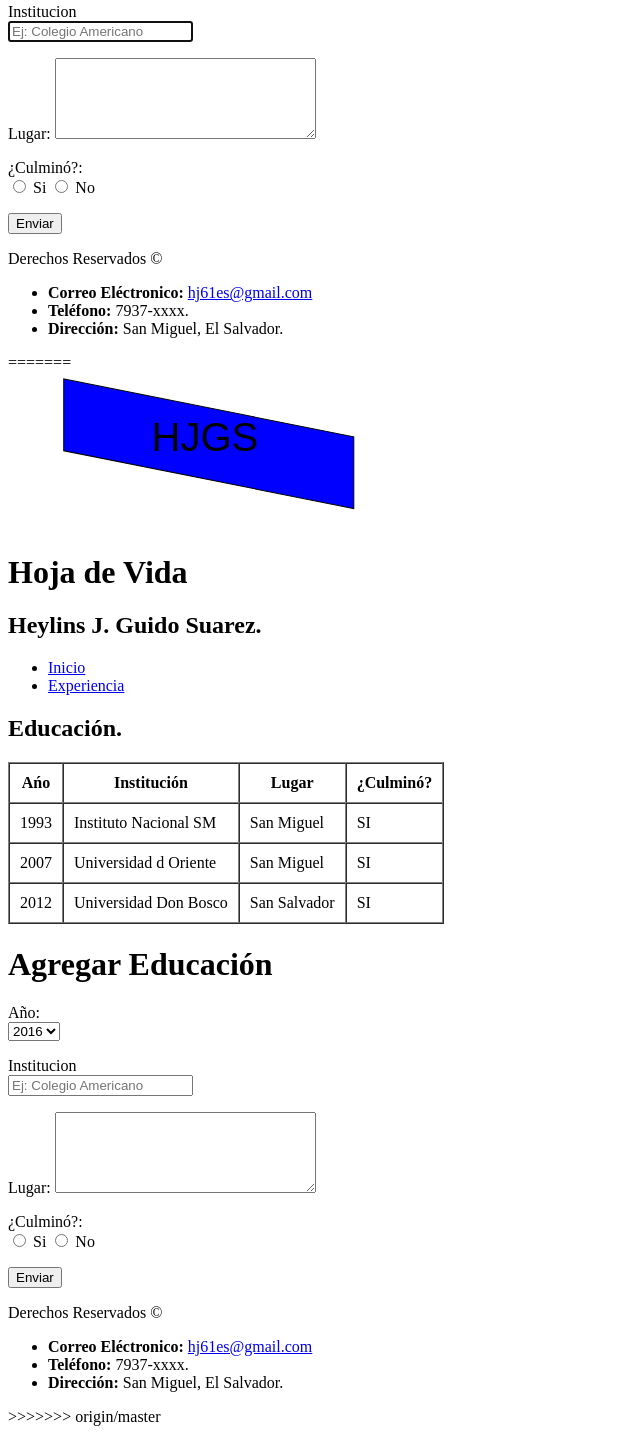
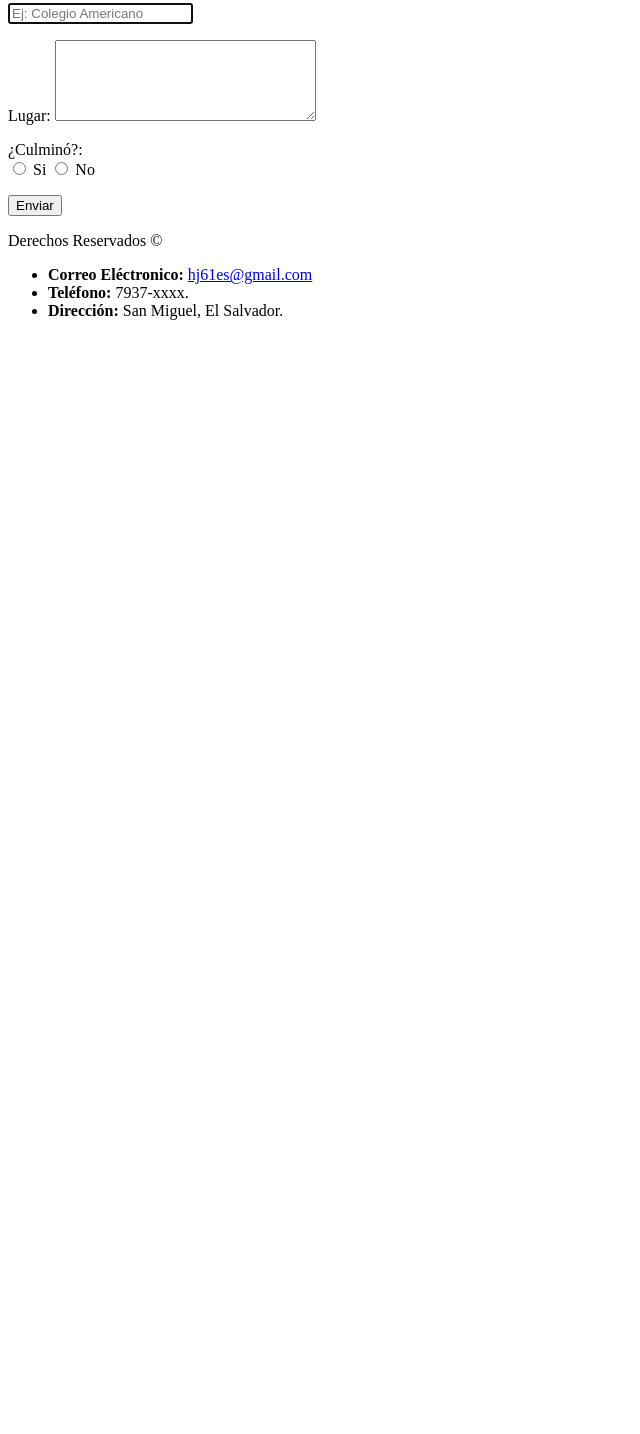
Before and after one commit to heylins/nextu, a plain HTML site: page educacion.html in a window 1280 px wide. Shown: the part 725-2159 px from the top of the page, without its empty margins (0-640 px from the left). After the commit the page ends 1061 px from the top, so only its background shows below. Drawn offline with Linux system fonts and the light colour scheme.

Commit message:
educacion.finalizado

```diff
--- a/educacion.html
+++ b/educacion.html
@@ -1,4 +1,3 @@
-<<<<<<< HEAD
 <!DOCTYPE html>
 <html>
   <head>
@@ -103,111 +102,3 @@
     </footer>
 	</body>
 </html>
-=======
-<!DOCTYPE html>
-<html>
-  <head>
-    <meta charset="utf-8">
-    <meta name="Heylins" content="Next University">
-    <meta name="description" content="Hoja de Vida de tu Nombre Apellido">
-    <title>Hoja de Vida - Educaci&oacute;n -.</title>
-  </head>
-  <body>
-    <div style="width:40%;height:10em;">
-        <img src="images/logo.svg" class="imgSVG" alt="imagen SVG" title="imagen SVG" />
-    </div>
-
-		<h1>Hoja de Vida</h1>
-		<h2>Heylins J. Guido Suarez.</h2>
-
-		<header>
-			<nav>
-				<ul>
-					<li><a href="index.html">Inicio</a></li>
-					<li><a href="experiencia.html">Experiencia</a></li>
-				</ul>
-			</nav>
-			<h2>Educaci&oacute;n.</h2>
-
-        <table border="1" cellpadding="10" cellspacing="0">
-			<thead>
-				<tr>
-					<th>A&nacute;o</th>
-					<th>Instituci&oacute;n</th>
-					<th>Lugar</th>
-					<th>¿Culmin&oacute;?</th>
-
-				</tr>
-			</thead>
-			<tbody>
-				<tr>
-					<td>1993</td>
-					<td>Instituto Nacional SM</td>
-					<td>San Miguel</td>
-					<td>SI</td>
-
-				</tr>
-				<tr>
-					<td>2007</td>
-					<td>Universidad d Oriente</td>
-					<td>San Miguel</td>
-					<td>SI</td>
-
-				</tr>
-				<tr>
-					<td>2012</td>
-					<td>Universidad Don Bosco</td>
-					<td>San Salvador</td>
-					<td>SI</td>
-
-				</tr>
-			</tbody>
-		</table>
-    <h1>Agregar Educaci&oacute;n</h1>
-       <form action="">
-         <p>
-           <label for="anio">Año: </label>
-           <br>
-           <select name="anio">
-             <option value="2016">2016</option>
-             <option value="2017">2017</option>
-             <option value="2018">2018</option>
-           </select>
-         </p>
-       	<p>
-       		<label for="institucion">Institucion</label>
-       		<br>
-       		<input type="text" name="institucion" placeholder="Ej: Colegio Americano" autofocus required>
-       	</p>
-         <p>
-       		<label for="lugar">Lugar: </label>
-
-       		<textarea name="lugar" id="" cols="30" rows="5"> </textarea>
-       	</p>
-
-         <p>
-           <label for="genre">¿Culmin&oacute;?: </label>
-           <br>
-           <input type="radio" name="genre"> Si
-
-           <input type="radio" name="genre"> No
-         </p>
-         <p>
-           <input type="submit" value="Enviar">
-         </p>
-
-
-       </form>
-
-    <footer>
-      Derechos Reservados &copy <br>
-      <ul>
-        <li><strong>Correo El&eacute;ctronico:</strong> <a href="mailto:hj61es@gmail.com">hj61es@gmail.com</a></li>
-        <li><strong>Tel&eacute;fono:</strong> 7937-xxxx.</li>
-        <li><strong>Direcci&oacute;n:</strong> San Miguel, El Salvador.</li>
-
-      </ul>
-    </footer>
-	</body>
-</html>
->>>>>>> origin/master
```
